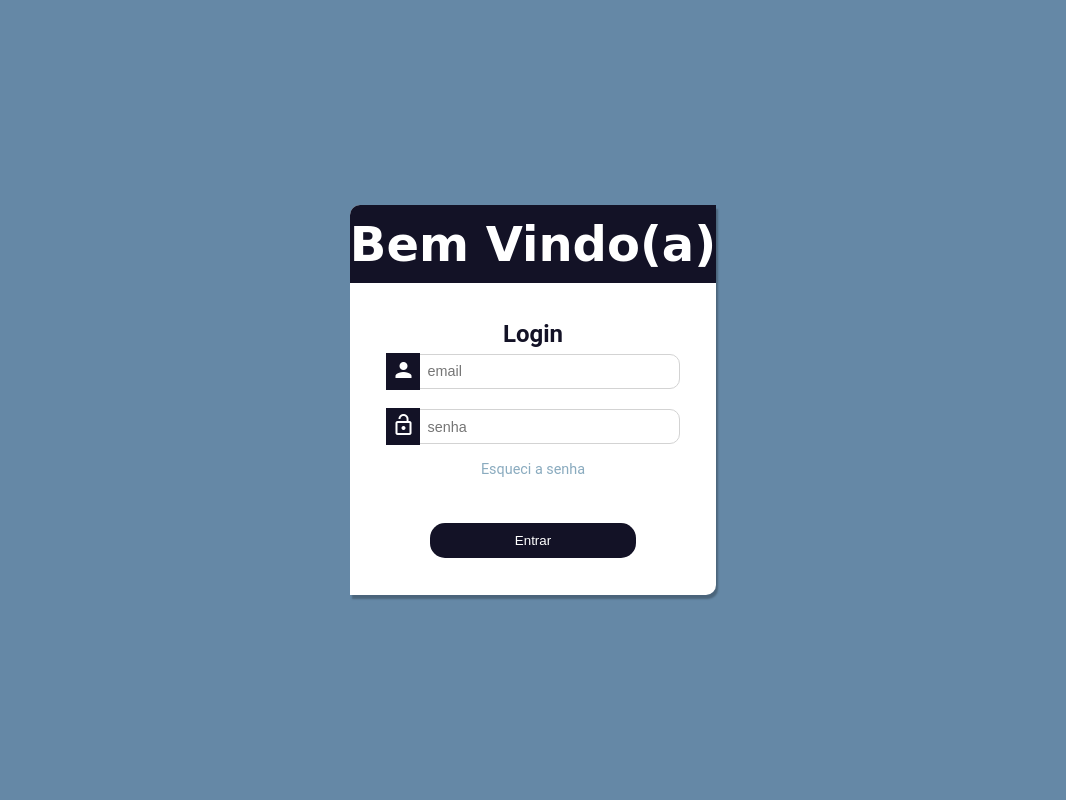
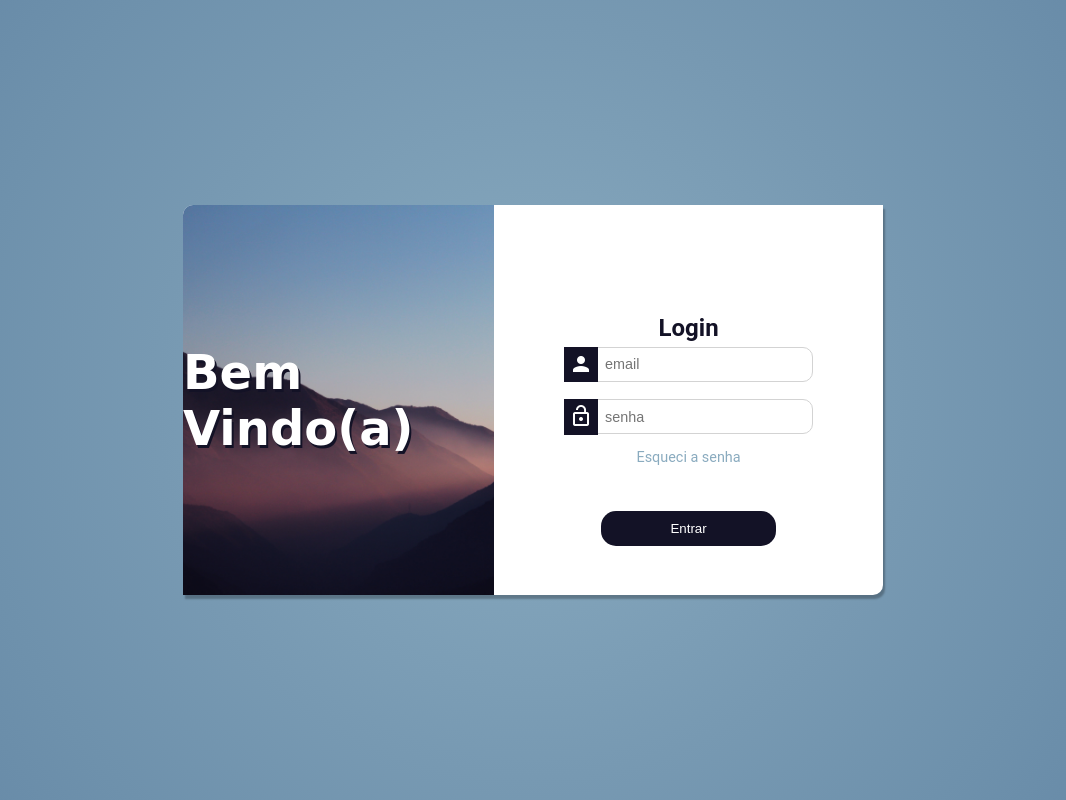
Before and after one commit to cahrro/login, a plain HTML site: page index.html in a window 1280 px wide. Shown: the whole page, without its empty margins (107-1173 px from the left). Drawn offline with Linux system fonts and the light colour scheme; a web font is replaced by a local one.

Commit message:
TERMINEI

```diff
--- a/style.css
+++ b/style.css
@@ -21,7 +21,7 @@
 
 body{
     height: 100vh;
-    background: var(--azulmedio);
+    background-image: radial-gradient(circle, #8aabbf, #80a2b9, #7799b2, #6e91ac, #6588a6);
     display: flex;
     justify-content: center;
     align-items: center;
@@ -43,7 +43,8 @@ main{
     display: flex;
     justify-content: center;
     align-items: center;
-    background: var(--azulescuro);
+    background: var(--azulescuro) url(imgs/pexels-may-barros-1260841.jpg) bottom center / cover no-repeat ;
+    text-shadow: 2px 3px var(--azulescuro);
     border-radius: 10px 0px 0px ;
     color: white;
     font-size: 2em;
@@ -128,5 +129,18 @@ a:hover{
     color: var(--azulescuro);
     font-weight: bold;
     letter-spacing: 1px;
-    transition: .4s;
+    transition: .2s ease-out;
 }
+
+@media screen and (min-width: 768px) {
+    main{
+        min-width: 700px;
+        display: flex;
+    }
+
+    .bemvindo{
+        height: 100%;
+        background: url(imgs/pexels-may-barros-1260841.jpg) center bottom / cover  no-repeat;
+    }
+
+}
```
